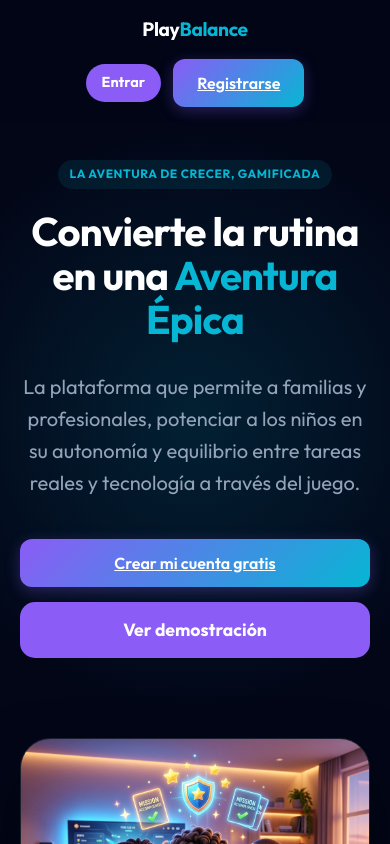
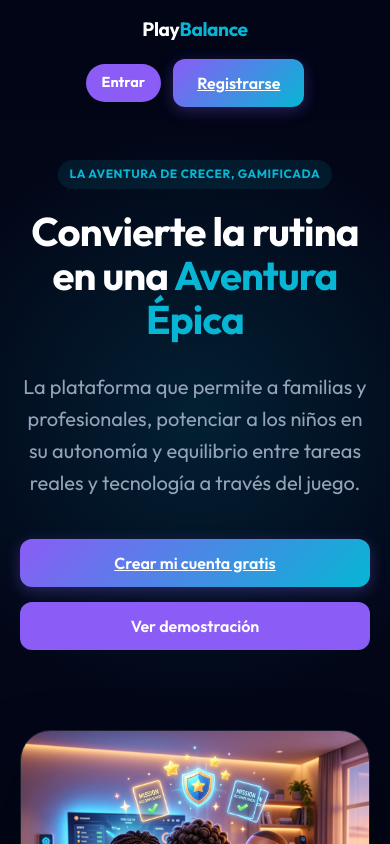
Before and after one commit to FernandoFerreyra11/play-balance-portfolio, a Next.js app: page / in a window 390 px wide. Shown: the top 844 px of the page. Built offline with nearby package versions, Linux system fonts and the light colour scheme; no server answers.

Commit message:
UI: Ajustar el tamaño de los botones del Hero para que queden finos como el CTA final

```diff
--- a/src/app/globals.css
+++ b/src/app/globals.css
@@ -86,9 +86,8 @@ body {
 }
 
 .hero-btn-secondary {
-  padding: 20px 50px;
-  font-size: 1.2rem;
-  border-radius: 15px;
+  padding: 12px 24px;
+  border-radius: 12px;
   display: flex;
   align-items: center;
   justify-content: center;
@@ -96,7 +95,7 @@ body {
   background: var(--primary-color);
   color: white;
   text-decoration: none;
-  font-weight: 700;
+  font-weight: 600;
   width: auto;
   transition: all 0.2s ease;
 }
@@ -113,8 +112,7 @@ body {
   }
   .hero-btn-secondary {
     width: 100%;
-    padding: 15px 20px;
-    font-size: 1.1rem;
+    padding: 12px 20px;
     box-sizing: border-box;
   }
 }
--- a/src/components/LandingPage.tsx
+++ b/src/components/LandingPage.tsx
@@ -158,9 +158,8 @@ export function LandingPage() {
           flex-wrap: wrap;
         }
         .hero-btn {
-          padding: 20px 50px;
-          font-size: 1.2rem;
-          border-radius: 15px;
+          padding: 12px 24px;
+          border-radius: 12px;
           display: flex;
           align-items: center;
           justify-content: center;
@@ -168,7 +167,7 @@ export function LandingPage() {
           background: #06b6d4;
           color: white;
           text-decoration: none;
-          font-weight: 700;
+          font-weight: 600;
           width: auto;
         }
 
@@ -231,8 +230,7 @@ export function LandingPage() {
           }
           .hero-btn {
             width: 100%;
-            padding: 15px 20px;
-            font-size: 1.1rem;
+            padding: 12px 20px;
             box-sizing: border-box;
           }
 
```
